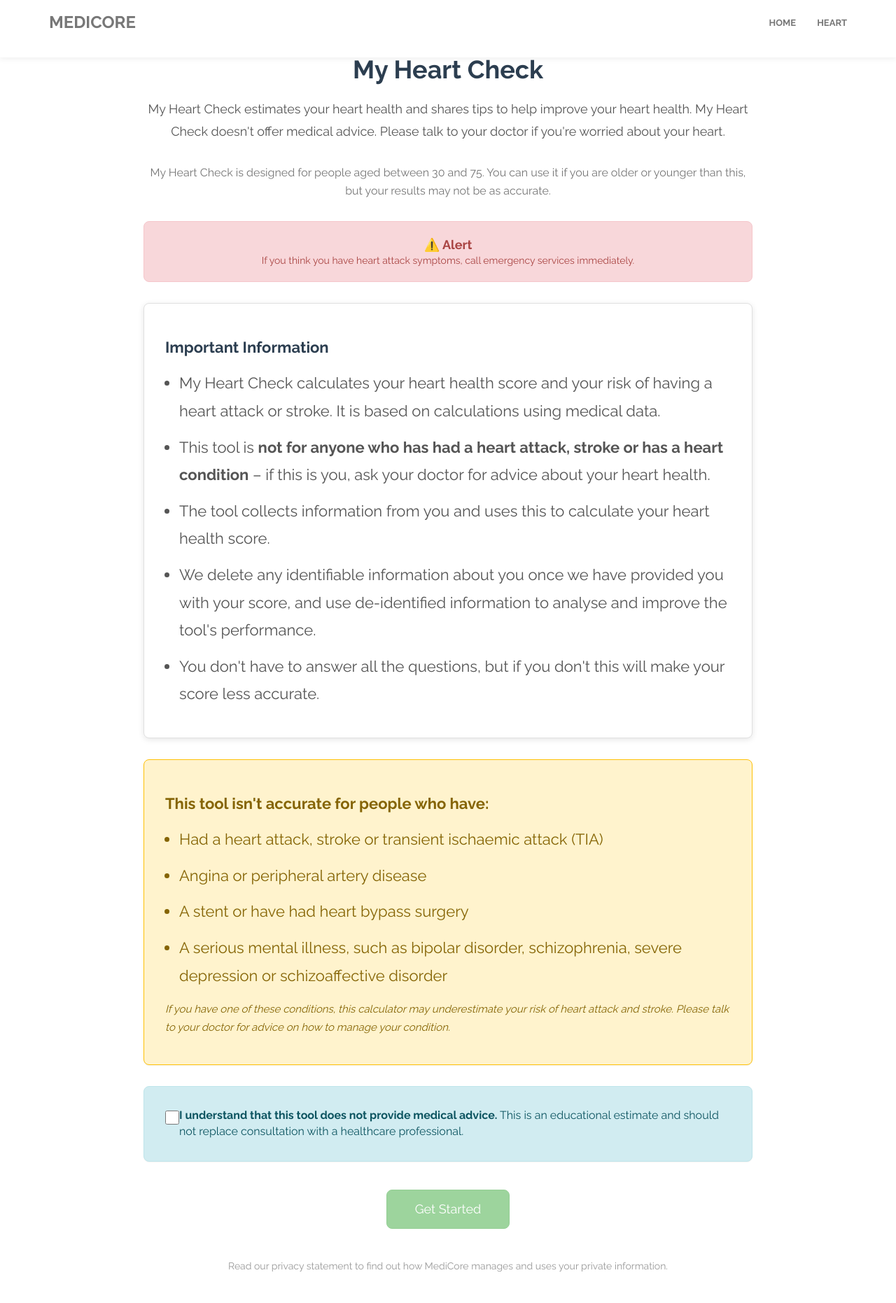
After one commit to arpit8929/MediCore, a Flask app: page /heart_check in a window 1280 px wide. The commit adds this page. Shown: the whole page at 70% size. Run offline with Flask 2, Linux system fonts and the light colour scheme; some libraries are stand-ins or nearby versions.

Commit message:
Added Terms & Condition Page

```diff
--- /dev/null
+++ b/website/templates/heart_check_intro.html
@@ -0,0 +1,114 @@
+{% extends "disease_page.html" %}
+{% block page %}
+<br>
+<br>
+<br>
+
+<div class="container" style="max-width: 900px;">
+	<div class="row">
+		<div class="col-md-12">
+			<div class="text-center wow fadeInUp" data-wow-delay="0.3s">
+				<h1 style="font-size: 36px; font-weight: 700; color: #2c3e50; margin-bottom: 20px;">
+					My Heart Check
+				</h1>
+				<p style="font-size: 18px; color: #555; line-height: 1.8; margin-bottom: 30px;">
+					My Heart Check estimates your heart health and shares tips to help improve your heart health.
+					My Heart Check doesn't offer medical advice. Please talk to your doctor if you're worried about your heart.
+				</p>
+				<p style="font-size: 16px; color: #777; line-height: 1.6; margin-bottom: 30px;">
+					My Heart Check is designed for people aged between 30 and 75. You can use it if you are older or younger than this,
+					but your results may not be as accurate.
+				</p>
+			</div>
+
+			<div class="alert alert-danger text-center" style="margin: 30px 0; padding: 20px; border-radius: 8px; background-color: #f8d7da; border: 1px solid #f5c6cb;">
+				<strong style="font-size: 18px;">⚠️ Alert</strong><br>
+				If you think you have heart attack symptoms, call emergency services immediately.
+			</div>
+
+			<div class="panel panel-default" style="margin: 30px 0; border: 1px solid #e0e0e0; border-radius: 8px; box-shadow: 0 2px 8px rgba(0,0,0,0.1);">
+				<div class="panel-body" style="padding: 30px;">
+					<h3 style="font-size: 22px; font-weight: 700; color: #2c3e50; margin-bottom: 20px;">
+						Important Information
+					</h3>
+					<ul style="font-size: 16px; line-height: 1.8; color: #555; padding-left: 20px;">
+						<li style="margin-bottom: 12px;">
+							My Heart Check calculates your heart health score and your risk of having a heart attack or stroke. It is based on calculations using medical data.
+						</li>
+						<li style="margin-bottom: 12px;">
+							This tool is <strong>not for anyone who has had a heart attack, stroke or has a heart condition</strong> – if this is you, ask your doctor for advice about your heart health.
+						</li>
+						<li style="margin-bottom: 12px;">The tool collects information from you and uses this to calculate your heart health score.</li>
+						<li style="margin-bottom: 12px;">
+							We delete any identifiable information about you once we have provided you with your score, and use de-identified information to analyse and improve the tool's performance.
+						</li>
+						<li style="margin-bottom: 12px;">You don't have to answer all the questions, but if you don't this will make your score less accurate.</li>
+					</ul>
+				</div>
+			</div>
+
+			<div class="panel panel-warning" style="margin: 30px 0; border: 1px solid #ffc107; border-radius: 8px; background-color: #fff3cd;">
+				<div class="panel-body" style="padding: 30px;">
+					<h3 style="font-size: 22px; font-weight: 700; color: #856404; margin-bottom: 20px;">
+						This tool isn't accurate for people who have:
+					</h3>
+					<ul style="font-size: 16px; line-height: 1.8; color: #856404; padding-left: 20px;">
+						<li style="margin-bottom: 12px;">Had a heart attack, stroke or transient ischaemic attack (TIA)</li>
+						<li style="margin-bottom: 12px;">Angina or peripheral artery disease</li>
+						<li style="margin-bottom: 12px;">A stent or have had heart bypass surgery</li>
+						<li style="margin-bottom: 12px;">A serious mental illness, such as bipolar disorder, schizophrenia, severe depression or schizoaffective disorder</li>
+					</ul>
+					<p style="font-size: 15px; color: #856404; margin-top: 15px; font-style: italic;">
+						If you have one of these conditions, this calculator may underestimate your risk of heart attack and stroke. Please talk to your doctor for advice on how to manage your condition.
+					</p>
+				</div>
+			</div>
+
+			<div class="panel panel-info" style="margin: 30px 0; border: 1px solid #bee5eb; border-radius: 8px; background-color: #d1ecf1;">
+				<div class="panel-body" style="padding: 30px;">
+					<div class="checkbox" style="margin: 0;">
+						<label style="font-size: 16px; color: #0c5460; cursor: pointer;">
+							<input type="checkbox" id="agreeCheckbox" style="margin-right: 10px; width: 20px; height: 20px; vertical-align: middle;">
+							<strong>I understand that this tool does not provide medical advice.</strong> This is an educational estimate and should not replace consultation with a healthcare professional.
+						</label>
+					</div>
+				</div>
+			</div>
+
+			<div class="text-center" style="margin: 40px 0;">
+				<button id="getStartedBtn" class="btn btn-success btn-lg" style="padding: 15px 40px; font-size: 18px; border-radius: 8px; opacity: 0.6; cursor: not-allowed;" disabled>
+					Get Started
+				</button>
+			</div>
+
+			<div class="text-center" style="margin-top: 30px; margin-bottom: 40px;">
+				<p style="font-size: 14px; color: #999;">
+					Read our privacy statement to find out how MediCore manages and uses your private information.
+				</p>
+			</div>
+		</div>
+	</div>
+</div>
+
+<script>
+document.getElementById('agreeCheckbox').addEventListener('change', function() {
+	var btn = document.getElementById('getStartedBtn');
+	if (this.checked) {
+		btn.disabled = false;
+		btn.style.opacity = '1';
+		btn.style.cursor = 'pointer';
+	} else {
+		btn.disabled = true;
+		btn.style.opacity = '0.6';
+		btn.style.cursor = 'not-allowed';
+	}
+});
+
+document.getElementById('getStartedBtn').addEventListener('click', function() {
+	if (!this.disabled) {
+		window.location.href = '/heart_form';
+	}
+});
+</script>
+
+{% endblock %}
--- a/website/templates/heart_index.html
+++ b/website/templates/heart_index.html
@@ -326,7 +326,7 @@
 		<br>
 		<br>
 		<div class="prediction text-center">
-			<a href="/heart_form" class="smoothScroll btn btn-success wow fadeInDown" data-wow-delay="200">Start Your Checkup</a>
+			<a href="/heart_check" class="smoothScroll btn btn-success wow fadeInDown" data-wow-delay="200">Start Your Checkup</a>
 		</div>
 		<br>
 		<br>
--- a/website/views.py
+++ b/website/views.py
@@ -9,6 +9,10 @@ def home():
 def heart():
     return render_template(r'heart_index.html')
 
+@views.route("/heart_check")
+def heart_check():
+    return render_template(r'heart_check_intro.html')
+
 @views.route('/recommend/<int:prediction_status>')
 def show_recommendation(prediction_status):
 
```
